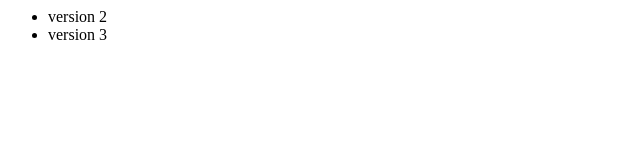
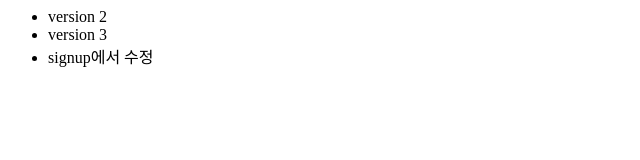
Before and after one commit to KimJungYeun/test, a plain HTML site: page index.html in a window 1280 px wide. Shown: the whole page, without its empty margins (0-640 px from the left). Drawn offline with Linux system fonts and the light colour scheme.

Commit message:
Update index.html_signup

```diff
--- a/index.html
+++ b/index.html
@@ -3,6 +3,7 @@
         <ul>
             <li>version 2</li>
             <li>version 3</li>
+            <li> signup에서 수정</
         </ul>
 
     </body>
```
